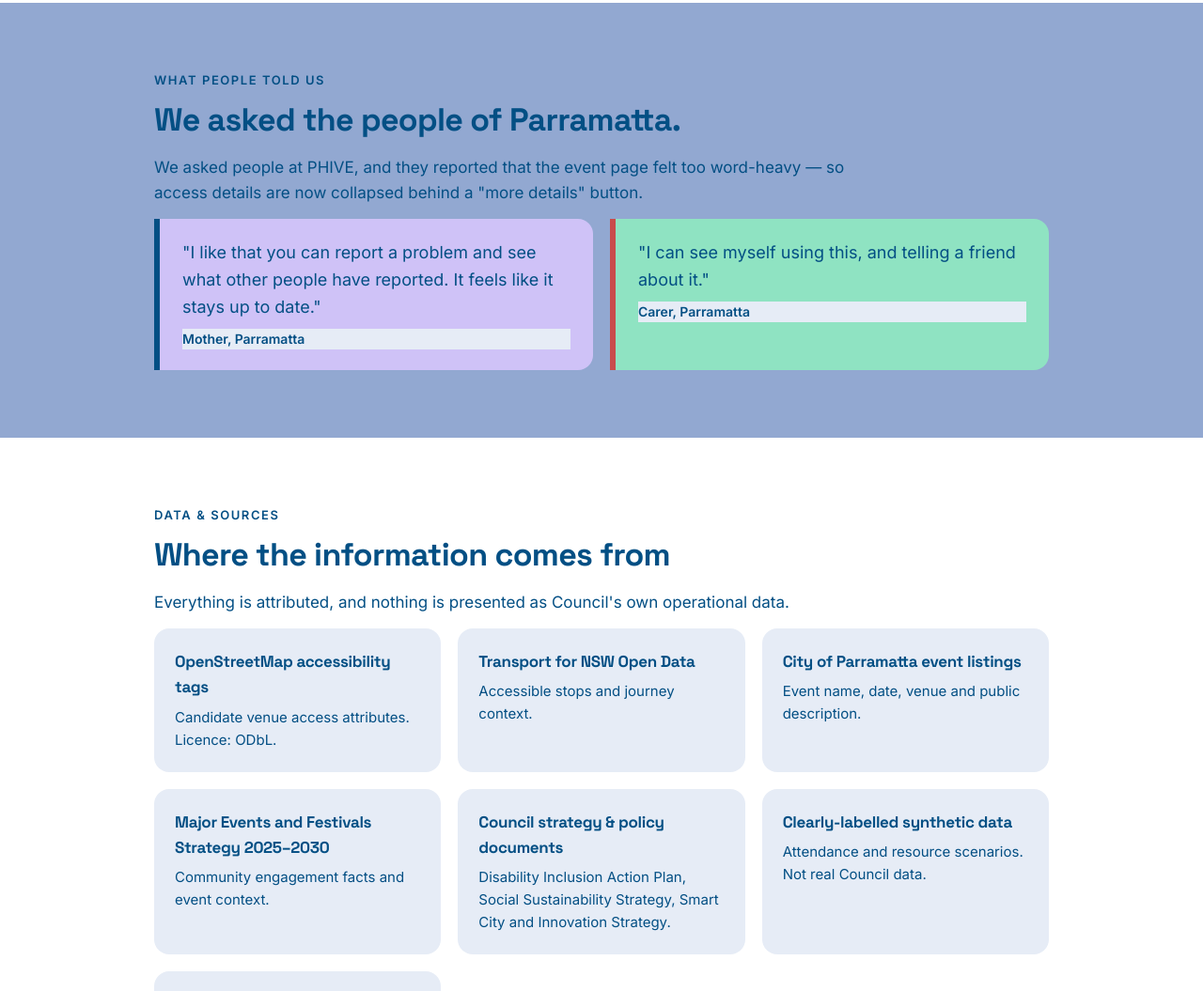
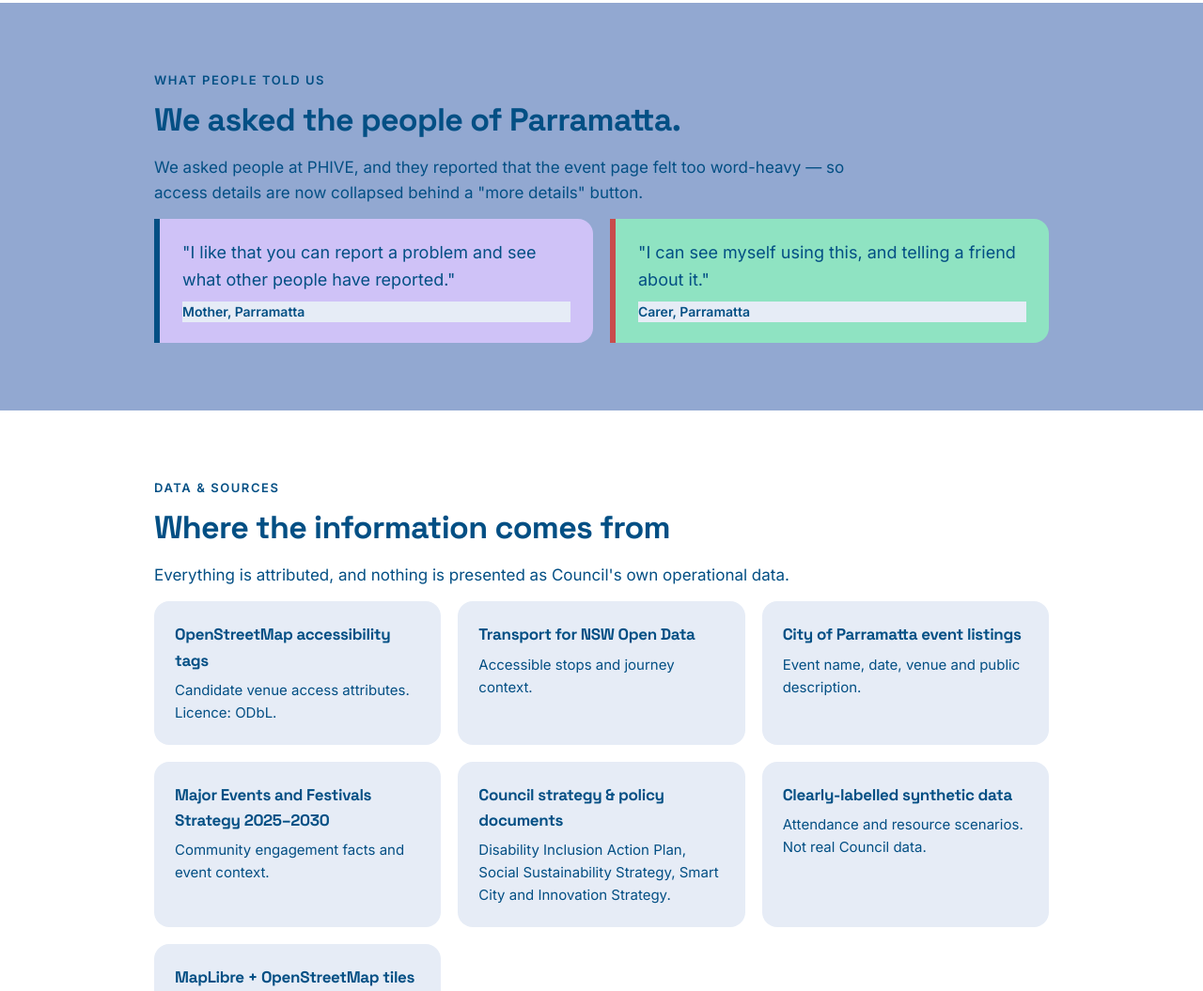
Before and after one commit to eraj-basheer/parramatta-explorer-landing-page, a plain HTML site: page index.html in a window 1280 px wide. Shown: the part 1880-2935 px from the top of the page at 94% size. Drawn offline with Linux system fonts and the light colour scheme.

Commit message:
Trim first tester quote

```diff
--- a/index.html
+++ b/index.html
@@ -165,7 +165,7 @@
     <p style="max-width: 780px">We asked people at PHIVE, and they reported that the event page felt too word-heavy — so access details are now collapsed behind a "more details" button.</p>
     <div class="grid" style="margin-top: 10px">
       <blockquote class="lift" style="background: var(--lav); color: var(--brand); border-left-color: var(--brand)">
-        <p>"I like that you can report a problem and see what other people have reported. It feels like it stays up to date."</p>
+        <p>"I like that you can report a problem and see what other people have reported."</p>
         <footer>Mother, Parramatta</footer>
       </blockquote>
       <blockquote class="lift" style="background: var(--mint); color: var(--brand); border-left-color: var(--accent)">
```
